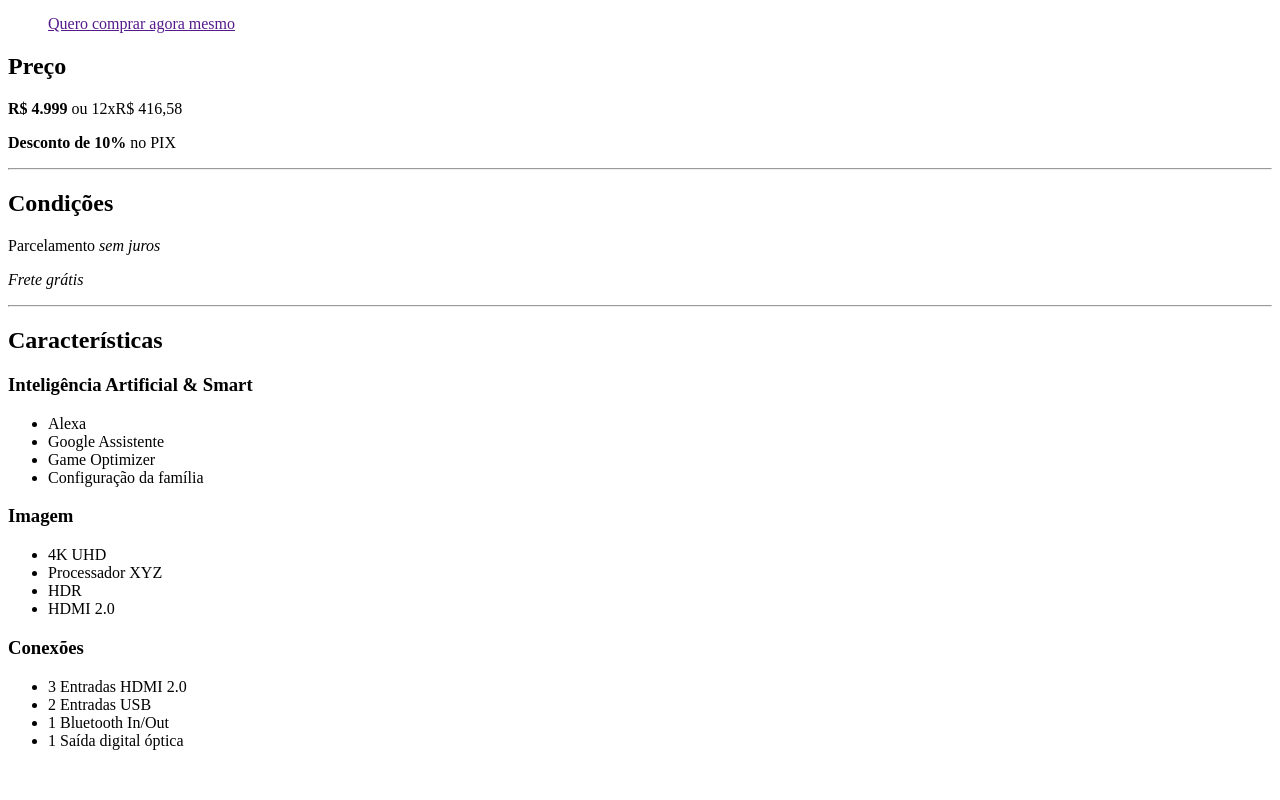
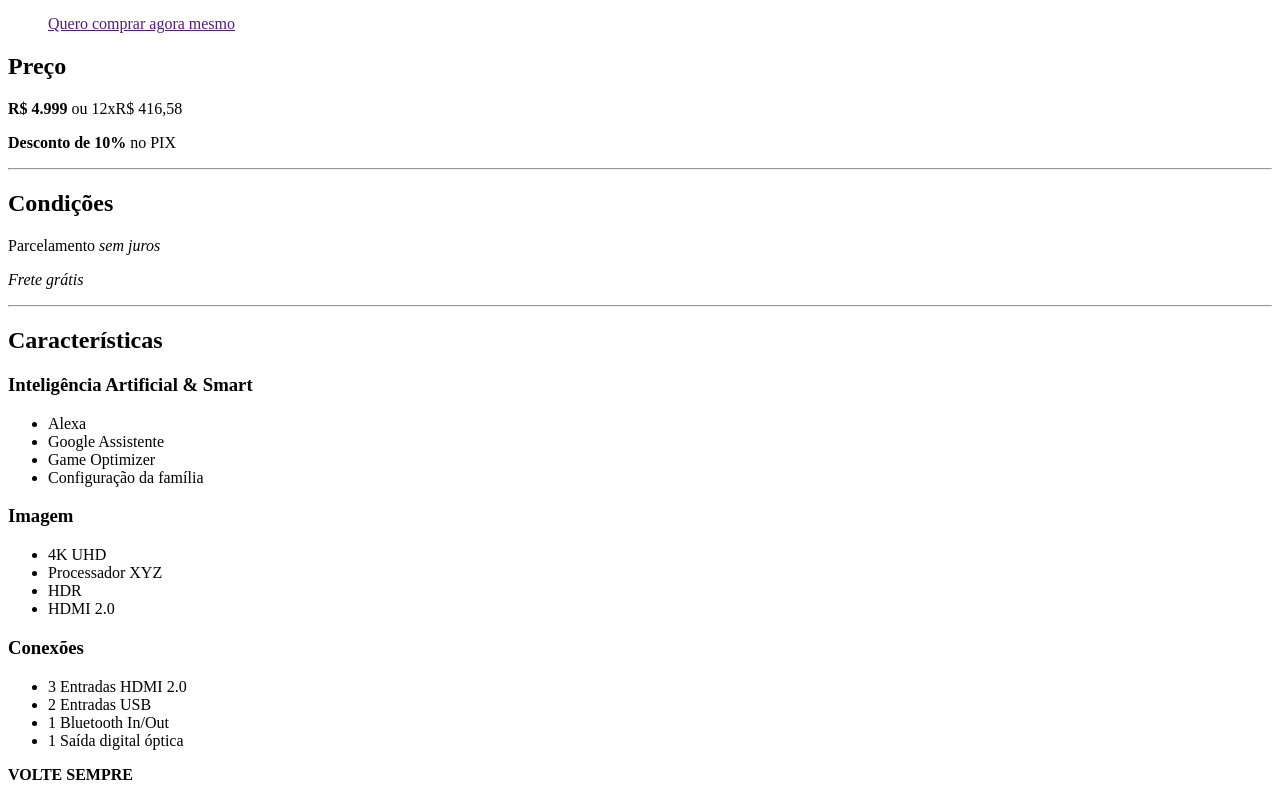
Before and after one commit to Gibasan1988/tv, a plain HTML site: page index.html in a window 1280 px wide. Shown: the part 533-1333 px from the top of the page. Before the commit the page ends 1299 px from the top, so only its background shows below. Drawn offline with Linux system fonts and the light colour scheme.

Commit message:
Update index.html

```diff
--- a/index.html
+++ b/index.html
@@ -41,4 +41,5 @@
     <li>1 Bluetooth In/Out</li>
     <li>1 Saída digital óptica</li>
   </ul>
+  <p><b>VOLTE SEMPRE</b></p>
 </html>
```
